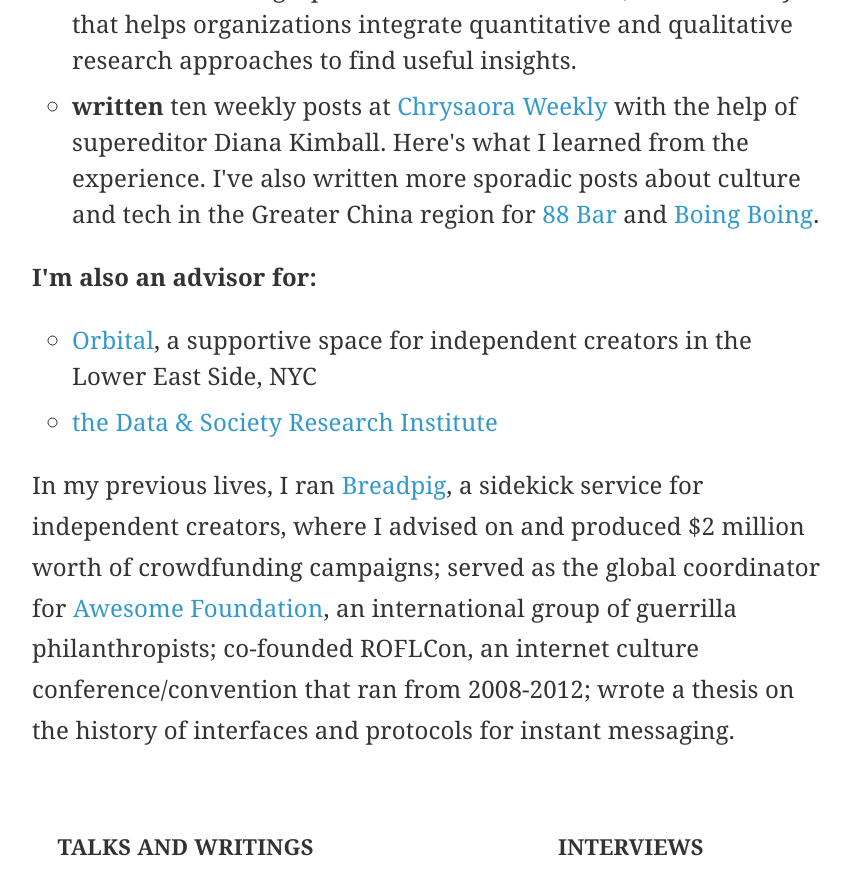
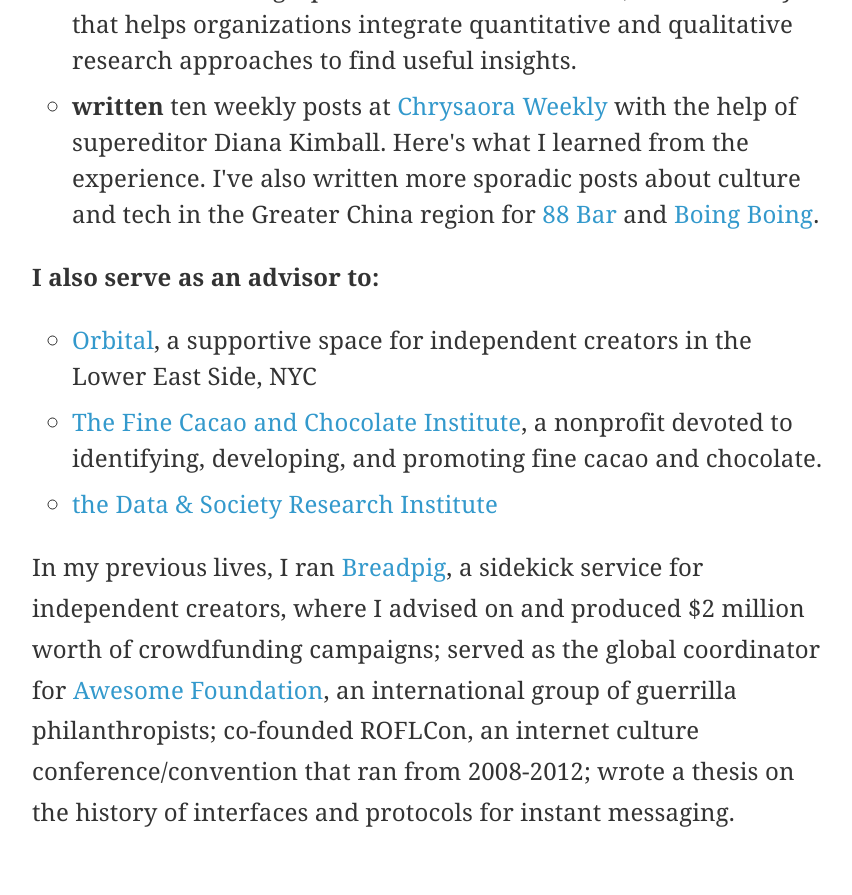
Before and after one commit to zamiang/christina-xu, a Jekyll site: the page built from index.html, in a window 1280 px wide and 900 px high, scrolled down 1380 px. Shown: the top 895 px of the window, without its empty margins (208-1060 px from the left). Built offline with Jekyll 4.4.1, drawn with Linux system fonts in a browser that asks for light colours; nearby versions of some CDN libraries; Markdown is read by kramdown in place of the engine named in the settings.

Commit message:
Update index.html

```diff
--- a/index.html
+++ b/index.html
@@ -33,10 +33,11 @@ layout: default
             <li><b>written</b> ten weekly posts at <a href="https://medium.com/chrysaora-weekly">Chrysaora Weekly</a> with the help of supereditor Diana Kimball. Here's what I learned from the experience. I've also written more sporadic posts about culture and tech in the Greater China region for <a href-"http://88-bar.com/">88 Bar</a> and <a href="http://boingboing.net/author/christinaxu">Boing Boing</a>.</li>
         </ul>
         <p class="large">
-            <b>I'm also an advisor for:</b>
+            <b>I also serve as an advisor to:</b>
         </p>
         <ul>
             <li><a href="http://orbitalnyc.com/">Orbital</a>, a supportive space for independent creators in the Lower East Side, NYC</li>
+            <li><a href="https://chocolateinstitute.org/">The Fine Cacao and Chocolate Institute</a>, a nonprofit devoted to identifying, developing, and promoting fine cacao and chocolate.</li>
             <li><a href="http://datasociety.net">the Data & Society Research Institute</a></li>
         </ul>
         <p class="large">
```
